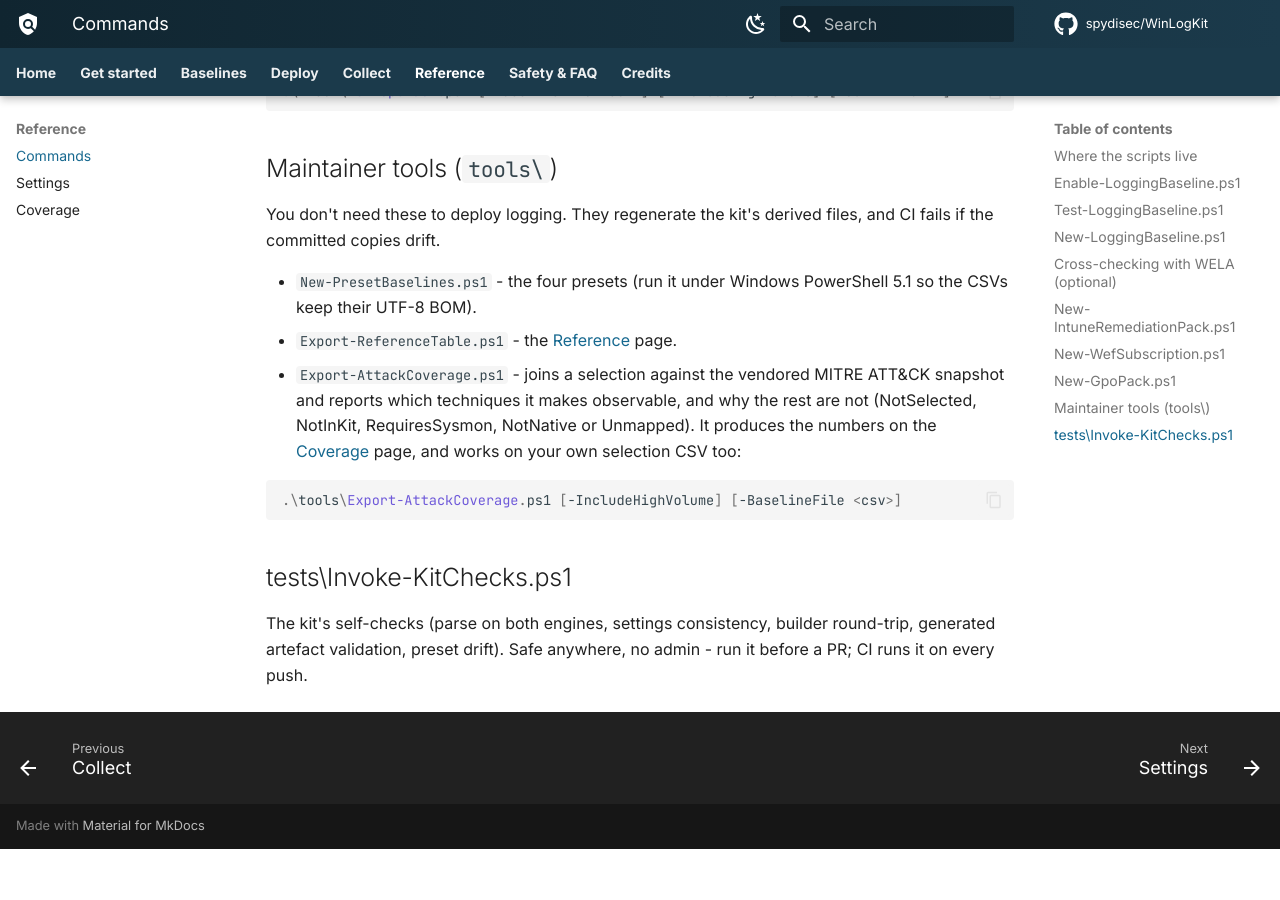
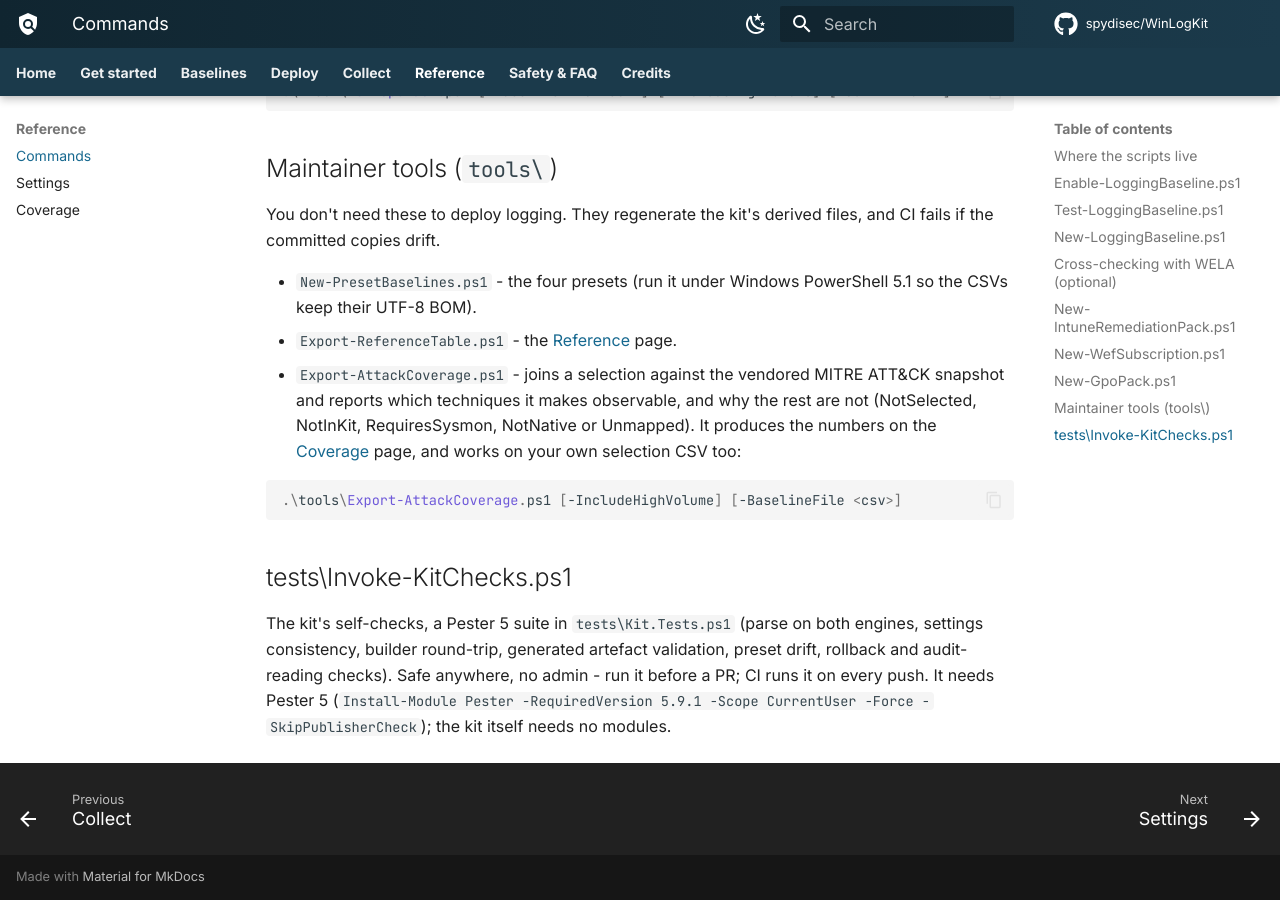
Before and after one commit to spydisec/WinLogKit, an MkDocs documentation site: the page built from docs/commands.md, in a window 1280 px wide and 900 px high, scrolled down 2819 px. Built offline with MkDocs 1.6.1 and Material for MkDocs 9.7.7, drawn with Linux system fonts in a browser that asks for light colours; comment, search, counter and statistics services are not loaded; before the commit the page ends 3668 px from its top, so only the background shows below that.

Commit message:
Move the self-checks to Pester 5 (#50) (#59)
* Move the self-checks to Pester 5 (#50)

- tests/Kit.Tests.ps1: the self-checks as a Pester 5 suite, one Describe
  per area and one It per former check (same logic, messages as -Because),
  shared setup in a root BeforeAll; the Reference test is skipped, not
  failed, when docs\ is absent (release zip).
- tests/Invoke-KitChecks.ps1: now a thin runner. It pins Pester 5.x, runs
  the suite, exits non-zero on any failure, and prints the install command
  when Pester 5 is missing.
- CI and the release workflow install Pester 5.9.1 for each engine before
  running the checks.
- CONTRIBUTING, Commands and CHANGELOG updated. Pester is a development
  and CI dependency only; the kit's scripts still need no modules.

Closes #50

Co-Authored-By: Claude Opus 5.5 <noreply@anthropic.com>

* Runner reports setup and discovery failures; full Pester install command in Commands (CodeRabbit)

Co-Authored-By: Claude Opus 5.5 <noreply@anthropic.com>

---------

Co-authored-by: Claude Opus 5.5 <noreply@anthropic.com>

```diff
--- a/docs/commands.md
+++ b/docs/commands.md
@@ -141,6 +141,9 @@ files, and CI fails if the committed copies drift.
 
 ## tests\Invoke-KitChecks.ps1
 
-The kit's self-checks (parse on both engines, settings consistency, builder
-round-trip, generated artefact validation, preset drift). Safe anywhere, no
-admin - run it before a PR; CI runs it on every push.
+The kit's self-checks, a Pester 5 suite in `tests\Kit.Tests.ps1` (parse on
+both engines, settings consistency, builder round-trip, generated artefact
+validation, preset drift, rollback and audit-reading checks). Safe anywhere,
+no admin - run it before a PR; CI runs it on every push. It needs Pester 5
+(`Install-Module Pester -RequiredVersion 5.9.1 -Scope CurrentUser -Force -SkipPublisherCheck`); the kit
+itself needs no modules.
```
Also changed, not shown: CHANGELOG.md (+4 -0 lines), CONTRIBUTING.md (+9 -2 lines), 4 other files.
